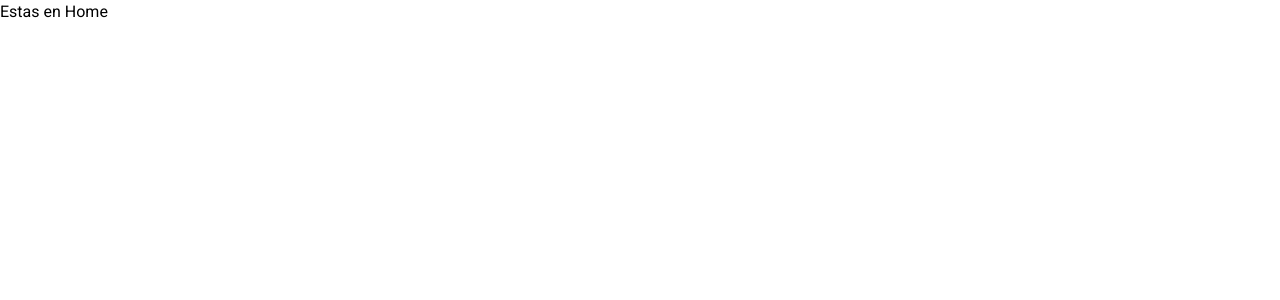
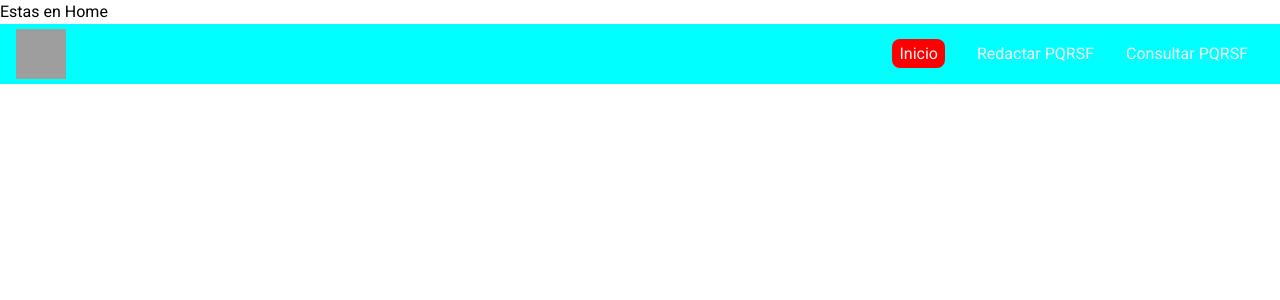
Before and after one commit to Automatizacion-SB/Pacientes.Pqrsf, a React (Vite) app: page / in a window 1280 px wide. Shown: the top 300 px of the page. Built offline with nearby package versions, Linux system fonts and the light colour scheme; grey boxes are pictures that could not be loaded.

Commit message:
feat: :lipstick: add navbar

```diff
--- /dev/null
+++ b/Components/Navbar/index.jsx
@@ -0,0 +1,49 @@
+import { NavLink } from "react-router-dom";
+
+import "./style.css";
+
+function Navbar() {
+  return (
+    <nav className="nav">
+      <img
+        src="https://www.svgrepo.com/show/532033/cloud.svg"
+        alt=""
+        className="nav__logo"
+      />
+      <ul className="nav__list">
+        <li className="nav__item">
+          <NavLink
+            to="/"
+            className={({ isActive }) =>
+              isActive ? "nav__item--active" : undefined
+            }
+          >
+            Inicio
+          </NavLink>
+        </li>
+        <li className="nav__item">
+          <NavLink
+            to="/send-peticion"
+            className={({ isActive }) =>
+              isActive ? "nav__item--active" : undefined
+            }
+          >
+            Redactar PQRSF
+          </NavLink>
+        </li>
+        <li className="nav__item">
+          <NavLink
+            to="/search-peticion"
+            className={({ isActive }) =>
+              isActive ? "nav__item--active" : undefined
+            }
+          >
+            Consultar PQRSF
+          </NavLink>
+        </li>
+      </ul>
+    </nav>
+  );
+}
+
+export { Navbar };
--- /dev/null
+++ b/Components/Navbar/style.css
@@ -0,0 +1,30 @@
+.nav {
+  background-color: aqua;
+  width: 100%;
+  height: 60px;
+  display: flex;
+  align-items: center;
+  justify-content: space-between;
+  padding: 0 1rem;
+}
+.nav__logo {
+  width: 50px;
+  height: 50px;
+}
+.nav__list {
+  display: flex;
+  list-style: none;
+}
+.nav__item {
+  margin: 0 1rem;
+}
+.nav__item a {
+  text-decoration: none;
+  color: whitesmoke;
+}
+
+.nav__item--active {
+  padding: 5px 7px;
+  border-radius: 8px;
+  background-color: red;
+}
--- a/src/pages/App.jsx
+++ b/src/pages/App.jsx
@@ -4,6 +4,7 @@ import { Home } from "./Home";
 import { SendPeticion } from "./SendPeticion";
 import { SearchPeticion } from "./SearchPeticion";
 import { NotFound } from "./NotFound";
+import { Navbar } from "../../Components/Navbar";
 
 function AppRoutes() {
   const routes = useRoutes([
@@ -20,6 +21,7 @@ function App() {
   return (
     <BrowserRouter>
       <AppRoutes />
+      <Navbar />
     </BrowserRouter>
   );
 }
```
